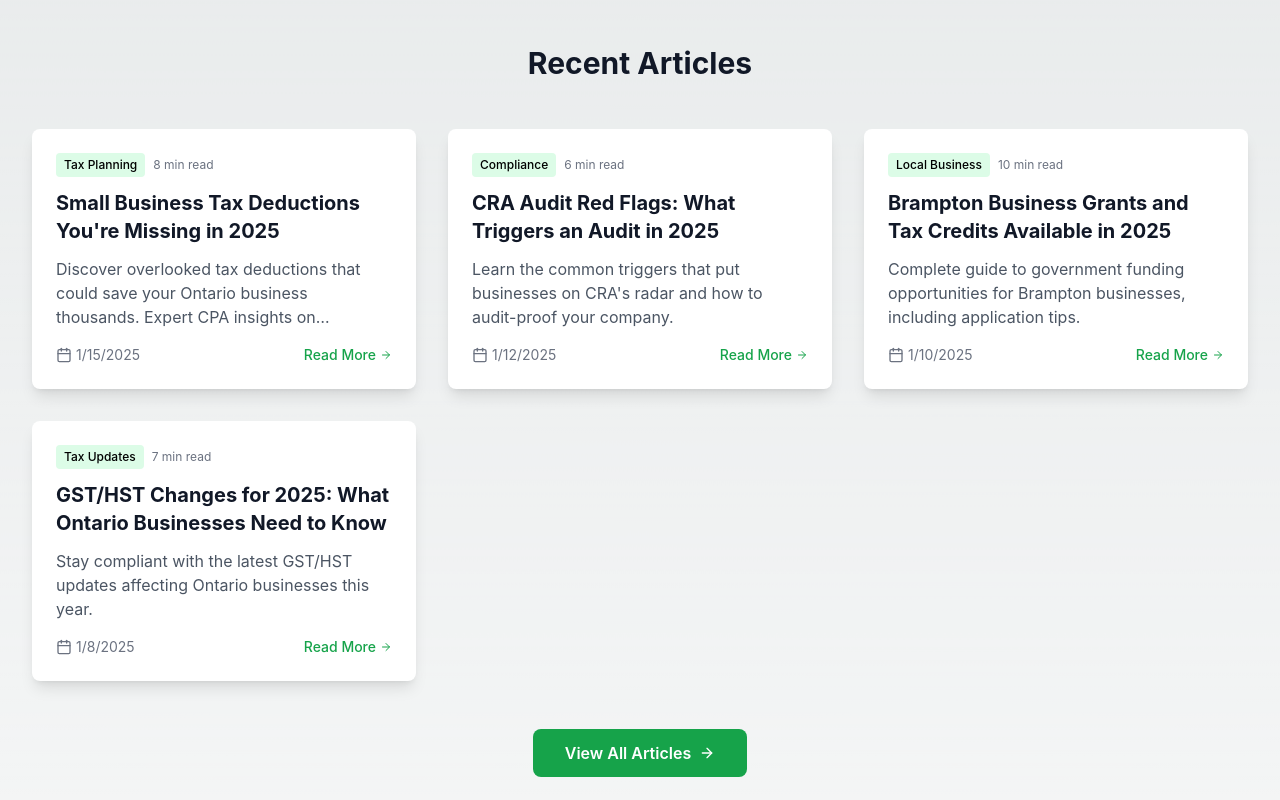
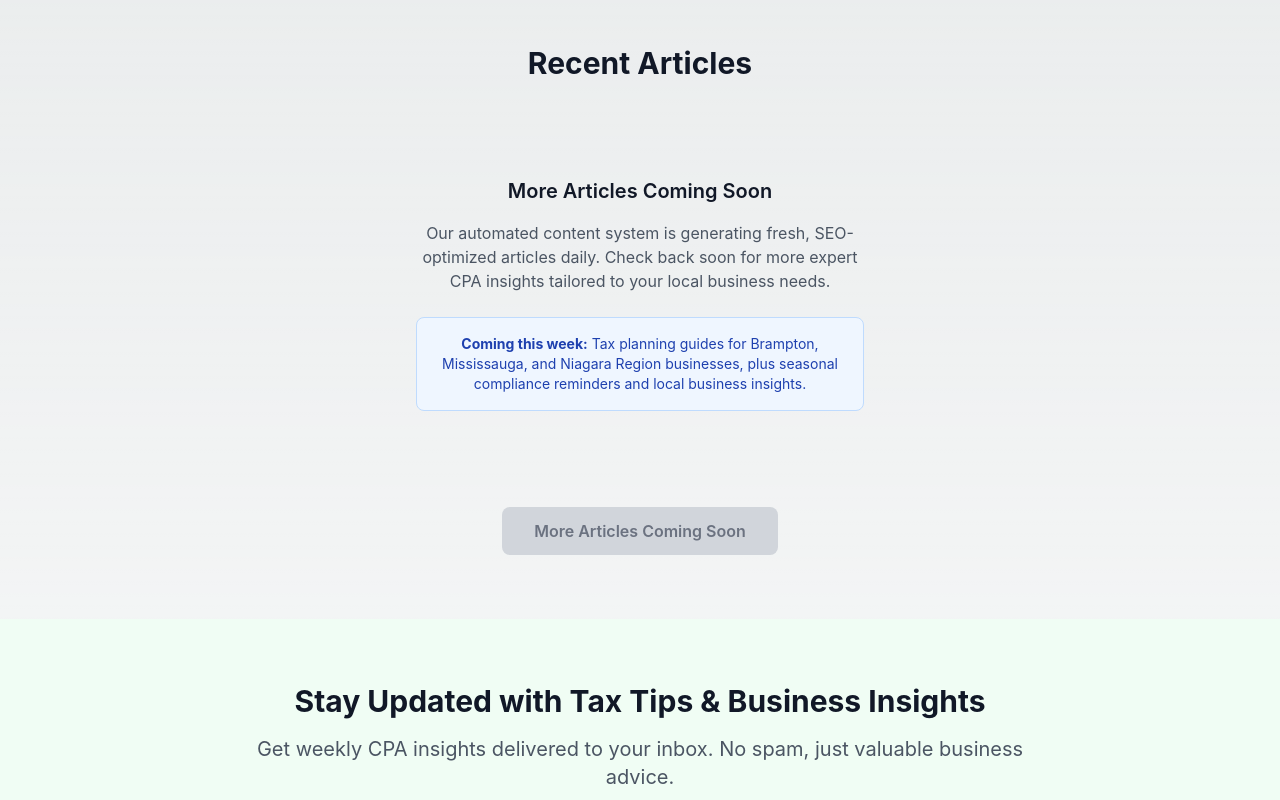
Before and after one commit to vishalmalhotra1/adapt-business-solutions, a Next.js app: page /blog in a window 1280 px wide. Shown: the part 1580-2380 px from the top of the page. Built offline with nearby package versions, Linux system fonts and the light colour scheme.

Commit message:
Fix blog page issues - correct category counts and remove 404 links - Updated category counts to reflect actual articles (1 in Tax Planning, 0 in others) - Removed fake articles that caused 404 errors - Added proper messaging for upcoming content - Improved user experience with accurate information

```diff
--- a/src/app/blog/page.tsx
+++ b/src/app/blog/page.tsx
@@ -22,58 +22,14 @@ const featuredArticles = [
     author: 'Adapt Business Solutions CPA Team',
     featured: true,
     tags: ['Tax Planning', 'Orangeville', 'Small Business', '2025']
-  },
-  {
-    id: 'small-business-tax-deductions-2025',
-    title: 'Small Business Tax Deductions You\'re Missing in 2025',
-    excerpt: 'Discover overlooked tax deductions that could save your Ontario business thousands. Expert CPA insights on maximizing your tax savings.',
-    category: 'Tax Planning',
-    readTime: '8 min read',
-    publishDate: '2025-01-15',
-    author: 'Adapt Business Solutions',
-    featured: false,
-    tags: ['Tax Deductions', 'Small Business', 'Ontario', 'CRA']
-  },
-  {
-    id: 'cra-audit-triggers-2025',
-    title: 'CRA Audit Red Flags: What Triggers an Audit in 2025',
-    excerpt: 'Learn the common triggers that put businesses on CRA\'s radar and how to audit-proof your company.',
-    category: 'Compliance',
-    readTime: '6 min read',
-    publishDate: '2025-01-12',
-    author: 'Adapt Business Solutions',
-    featured: false,
-    tags: ['CRA Audit', 'Compliance', 'Business Protection']
-  },
-  {
-    id: 'brampton-business-grants-2025',
-    title: 'Brampton Business Grants and Tax Credits Available in 2025',
-    excerpt: 'Complete guide to government funding opportunities for Brampton businesses, including application tips.',
-    category: 'Local Business',
-    readTime: '10 min read',
-    publishDate: '2025-01-10',
-    author: 'Adapt Business Solutions',
-    featured: false,
-    tags: ['Brampton', 'Business Grants', 'Government Funding']
-  },
-  {
-    id: 'gst-hst-changes-2025',
-    title: 'GST/HST Changes for 2025: What Ontario Businesses Need to Know',
-    excerpt: 'Stay compliant with the latest GST/HST updates affecting Ontario businesses this year.',
-    category: 'Tax Updates',
-    readTime: '7 min read',
-    publishDate: '2025-01-08',
-    author: 'Adapt Business Solutions',
-    featured: false,
-    tags: ['GST/HST', 'Tax Updates', 'Ontario Business']
   }
 ]
 
 const categories = [
-  { name: 'Tax Planning', count: 12, icon: Calculator },
-  { name: 'Small Business', count: 18, icon: TrendingUp },
-  { name: 'Compliance', count: 8, icon: FileText },
-  { name: 'Local Business', count: 15, icon: User },
+  { name: 'Tax Planning', count: 1, icon: Calculator },
+  { name: 'Small Business', count: 0, icon: TrendingUp },
+  { name: 'Compliance', count: 0, icon: FileText },
+  { name: 'Local Business', count: 0, icon: User },
 ]
 
 export default function BlogPage() {
@@ -201,6 +157,8 @@ export default function BlogPage() {
         <section className="py-16">
           <div className="max-w-7xl mx-auto px-4 sm:px-6 lg:px-8">
             <h2 className="text-3xl font-bold text-gray-900 mb-12 text-center">Recent Articles</h2>
+
+            {recentPosts.length > 0 ? (
               <div className="grid md:grid-cols-2 lg:grid-cols-3 gap-8">
                 {recentPosts.map((article) => (
                   <article key={article.id} className="bg-white rounded-lg shadow-lg overflow-hidden">
@@ -237,14 +195,31 @@ export default function BlogPage() {
                   </article>
                 ))}
               </div>
+            ) : (
+              <div className="text-center py-12">
+                <div className="max-w-md mx-auto">
+                  <h3 className="text-xl font-semibold text-gray-900 mb-4">More Articles Coming Soon</h3>
+                  <p className="text-gray-600 mb-6">
+                    Our automated content system is generating fresh, SEO-optimized articles daily.
+                    Check back soon for more expert CPA insights tailored to your local business needs.
+                  </p>
+                  <div className="bg-blue-50 border border-blue-200 rounded-lg p-4">
+                    <p className="text-blue-800 text-sm">
+                      <strong>Coming this week:</strong> Tax planning guides for Brampton, Mississauga, and Niagara Region businesses,
+                      plus seasonal compliance reminders and local business insights.
+                    </p>
+                  </div>
+                </div>
+              </div>
+            )}
 
             <div className="text-center mt-12">
               <Link
-                href="/blog/all"
-                className="inline-flex items-center bg-primary-600 text-white px-8 py-3 rounded-lg hover:bg-primary-700 transition-colors font-semibold"
+                href="#"
+                className="inline-flex items-center bg-gray-300 text-gray-500 px-8 py-3 rounded-lg cursor-not-allowed font-semibold"
+                onClick={(e) => e.preventDefault()}
               >
-                View All Articles
-                <ArrowRight className="ml-2 w-4 h-4" />
+                More Articles Coming Soon
               </Link>
             </div>
           </div>
```
Lines whose indentation alone changed are shown as unchanged.
